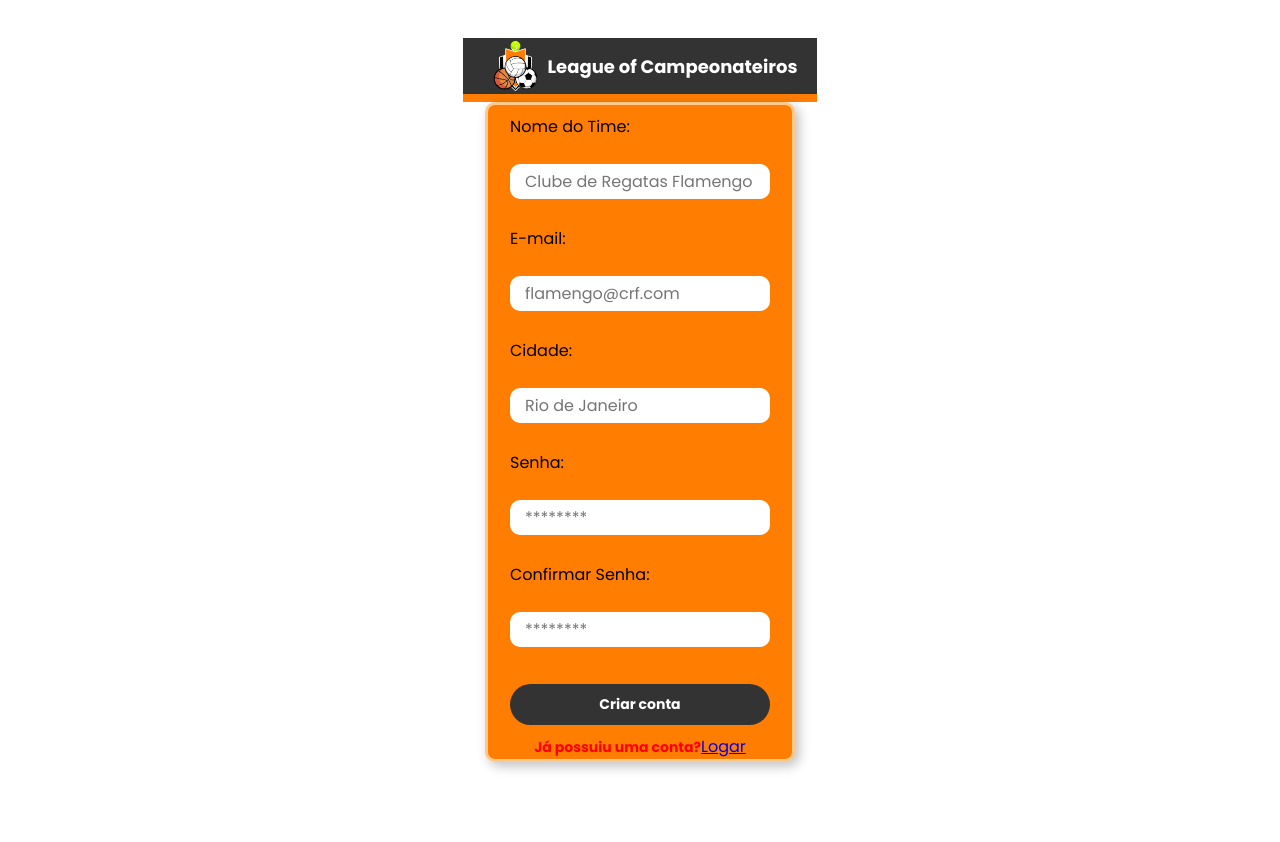
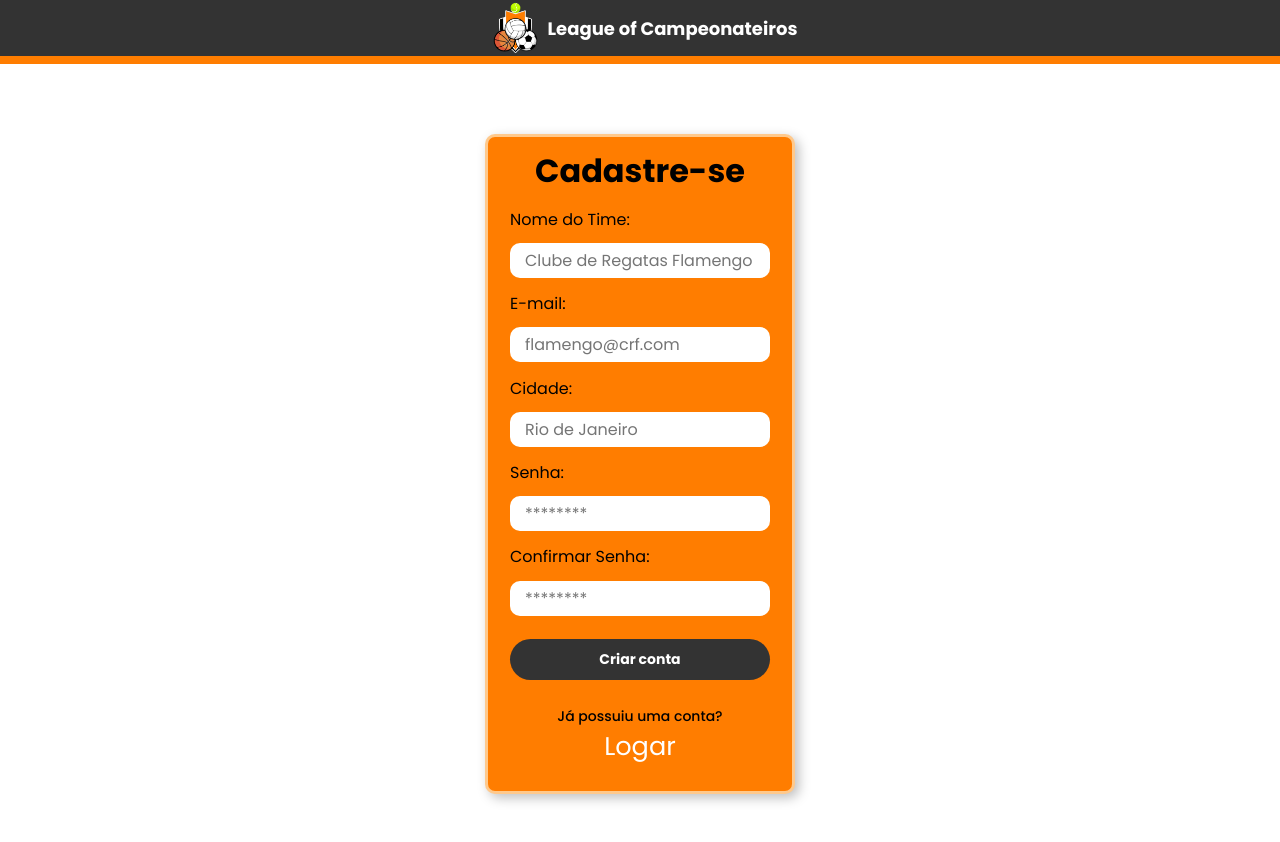
Before and after one commit to devs-campeonateiros/campeonateiros, a React (Create React App) app: page /register in a window 1280 px wide. Shown: the top 842 px of the page. Before the commit the page ends 800 px from the top, so only its background shows below. Built offline with nearby package versions, Linux system fonts and the light colour scheme.

Commit message:
feat/ styled form register

```diff
--- a/src/Pages/Register/index.tsx
+++ b/src/Pages/Register/index.tsx
@@ -4,18 +4,9 @@ import { useForm } from "react-hook-form";
 import { Link } from "react-router-dom";
 import * as yup from "yup";
 import SimpleHeader from "../../components/simpleHeader";
-import { GlobalContext } from "../../context/GlobalContext";
-
+import { GlobalContext, IUser } from "../../context/GlobalContext";
 import { ContainerRegister } from "./styles";
 
-interface IDataRegister {
-  name: string;
-  email: string;
-  city: string;
-  password: string;
-  confirm_password: string;
-  id: string;
-}
 
 const Register = () => {
   const { registerUser } = useContext(GlobalContext);
@@ -40,15 +31,18 @@ const Register = () => {
     register,
     handleSubmit,
     formState: { errors },
-  } = useForm<IDataRegister>({
+  } = useForm<IUser>({
     resolver: yupResolver(registerSchema),
   });
 
   return (
+    <>
+    <SimpleHeader />
     <ContainerRegister>
-      <SimpleHeader />
 
       <div className="container">
+      <h2>Cadastre-se</h2>
+
         <form onSubmit={handleSubmit(registerUser)}>
           <label htmlFor="name">Nome do Time:</label>
           <input
@@ -105,6 +99,7 @@ const Register = () => {
         </div>
       </div>
     </ContainerRegister>
+    </>
   );
 };
 export default Register;
--- a/src/Pages/Register/styles.ts
+++ b/src/Pages/Register/styles.ts
@@ -68,7 +68,7 @@ export const ContainerRegister = styled.div`
         }
     }
 
-    .login {
+    .register {
         display: flex;
         flex-direction: column;
         height: 150px;
```
